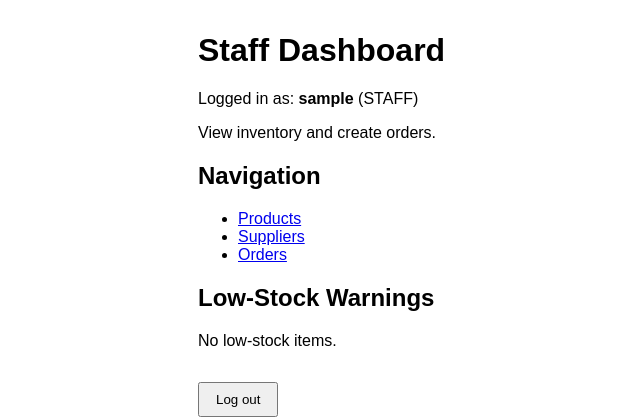
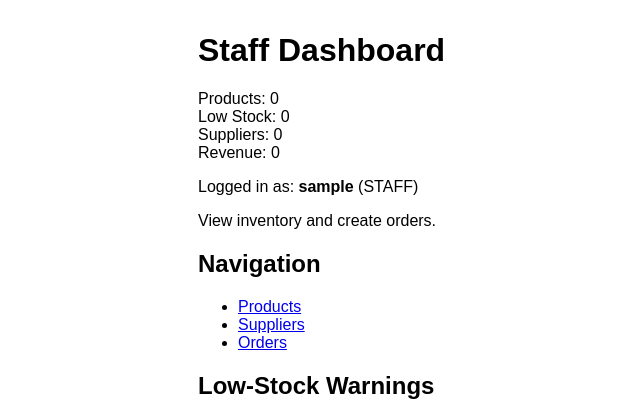
Before and after one commit to AI-with-Coding-2026/Project-A-omnistock, a Django app: page / in a window 1280 px wide. Shown: the top 420 px of the page, without its empty margins (142-782 px from the left). Run offline with Django 5.2, Linux system fonts and the light colour scheme; the visitor is signed in with stand-in values (Sample User, id 1); data that the repository does not hold is empty.

Commit message:
feat(2318: add dashborad metrics

```diff
--- a/core/templates/core/dashboard.html
+++ b/core/templates/core/dashboard.html
@@ -3,7 +3,16 @@
 {% block title %}{{ title }}{% endblock %}
 
 {% block content %}
+
     <h1>{{ title }}</h1>
+
+    <section class="dashboard-metrics">
+        <div class="card">Products: {{ product_count }}</div>
+        <div class="card">Low Stock: {{ low_stock_count }}</div>
+        <div class="card">Suppliers: {{ supplier_count }}</div>
+        <div class="card">Revenue: {{ total_revenue }}</div>
+    </section>
+
     <p>Logged in as: <strong>{{ user.username }}</strong> ({{ user.role }})</p>
     <p>{{ description }}</p>
 
--- a/core/views.py
+++ b/core/views.py
@@ -1,8 +1,10 @@
 from django.contrib.auth.views import LoginView, LogoutView
 from django.shortcuts import render
 from django.urls import reverse
+from django.db.models import F, Sum
 
-from inventory.models import Product
+from inventory.models import Product, Supplier
+from orders.models import Order
 
 from .models import User
 from .utils import staff_or_admin_required
@@ -22,6 +24,19 @@ class RoleBasedLogoutView(LogoutView):
 
 @staff_or_admin_required
 def dashboard(request):
+    product_count = Product.objects.count()
+    supplier_count = Supplier.objects.count()
+
+    low_stock_count = Product.objects.filter(
+        stock_quantity__lte=F("reorder_level")
+    ).count()
+
+    total_revenue = Order.objects.filter(
+        status=Order.STATUS_COMPLETED
+    ).aggregate(
+        total_revenue=Sum("total")
+    )["total_revenue"] or 0
+
     products = Product.objects.select_related('supplier').all()
     low_stock = [p for p in products if p.is_low_stock]
     is_admin = request.user.role == User.ROLE_ADMIN
@@ -30,6 +45,10 @@ def dashboard(request):
         'user': request.user,
         'is_admin': is_admin,
         'low_stock': low_stock,
+        "product_count": product_count,
+        "supplier_count": supplier_count,
+        "low_stock_count": low_stock_count,
+        "total_revenue": total_revenue,
     }
 
     if request.user.role == User.ROLE_ADMIN:
```
